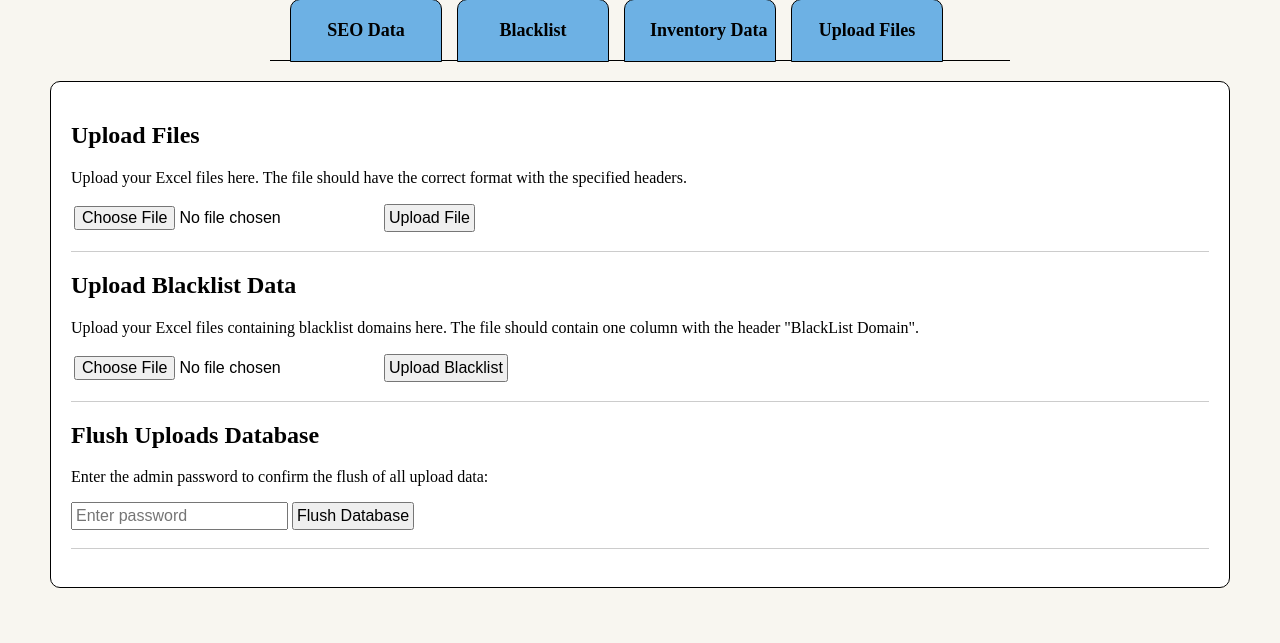
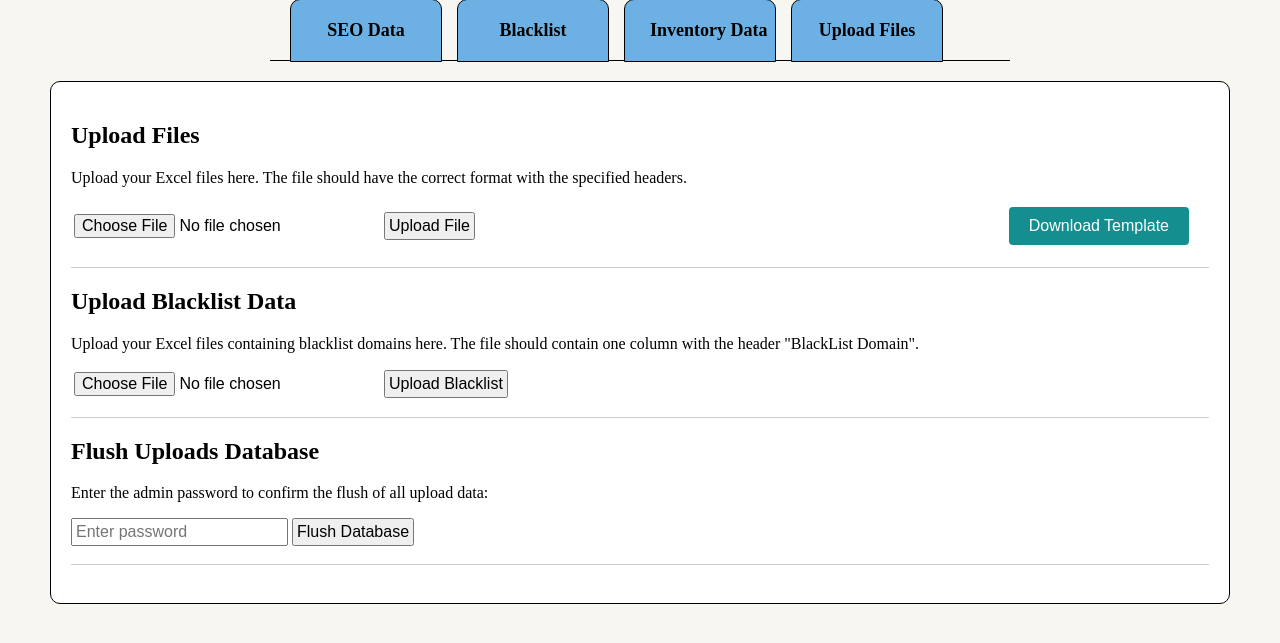
Before and after one commit to samiulhuda360/SEO_DATATABLE, a Flask app: page /upload in a window 1280 px wide. Shown: the part 139-782 px from the top of the page. Run offline with Flask 3, Linux system fonts and the light colour scheme; a user stored in the database is signed in; some libraries are stand-ins or nearby versions.

Commit message:
Template download

```diff
--- a/app.py
+++ b/app.py
@@ -1,4 +1,4 @@
-from flask import Flask, render_template, request, redirect, url_for, flash, jsonify, session
+from flask import Flask, render_template, request, redirect, url_for, flash, jsonify, session, send_file
 from flask_login import LoginManager, UserMixin, login_user, login_required, logout_user, current_user
 from flask_cors import CORS
 import sqlite3
@@ -414,5 +414,12 @@ def flush_uploads():
 
     return redirect(url_for('upload_files'))
 
+@app.route('/download_template')
+def download_template():
+    # Path to the Excel template file
+    template_path = 'path/to/your/template.xlsx'
+
+    return send_file(template_path, as_attachment=True, attachment_filename='SEO_Data_upload_format.xlsx')
+
 if __name__ == '__main__':
     app.run(debug=True)
--- a/static/styles.css
+++ b/static/styles.css
@@ -300,6 +300,34 @@ button  {
     background-color: #f9f9f9;
 }
 
+.upload-section {
+    display: flex;
+    justify-content: space-between;
+    align-items: center;
+}
+
+.upload-form, .download-form {
+    margin: 0;
+}
+
+.aqua-button {
+    background-color: #148e8e;
+    color: white;
+    border: none;
+    padding: 10px 20px;
+    text-align: center;
+    text-decoration: none;
+    display: inline-block;
+    font-size: 16px;
+    margin: 4px 20px;
+    cursor: pointer;
+    border-radius: 4px;
+}
+
+.aqua-button:hover {
+    background-color: #00cccc;
+}
+
 
 #flash-messages .alert {
     padding: 10px;
--- a/templates/upload_files.html
+++ b/templates/upload_files.html
@@ -3,16 +3,21 @@
 {% block content %}
     <h2>Upload Files</h2>
     <p>Upload your Excel files here. The file should have the correct format with the specified headers.</p>
-    <form action="{{ url_for('upload_files') }}" method="post" enctype="multipart/form-data">
-        <input type="file" name="file" accept=".xlsx, .xls">
-        <button type="submit">Upload File</button>
-    </form>
+    <div class="upload-section">
+        <form action="{{ url_for('upload_files') }}" method="post" enctype="multipart/form-data" class="upload-form">
+            <input type="file" name="file" accept=".xlsx, .xls">
+            <button type="submit">Upload File</button>
+        </form>
+        <form action="{{ url_for('download_template') }}" method="get" class="download-form">
+            <button type="submit" class="aqua-button">Download Template</button>
+        </form>
+    </div>
 
     <div class="form-separator"></div> <!-- CSS styled separator -->
 
     <h2>Upload Blacklist Data</h2>
     <p>Upload your Excel files containing blacklist domains here. The file should contain one column with the header "BlackList Domain".</p>
-    <form action="{{ url_for('upload_blacklist') }}" method="post" enctype="multipart/form_data">
+    <form action="{{ url_for('upload_blacklist') }}" method="post" enctype="multipart/form-data">
         <input type="file" name="blacklist_file" accept=".xlsx, .xls">
         <button type="submit">Upload Blacklist</button>
     </form>
@@ -26,7 +31,6 @@
         <button type="submit">Flush Database</button>
     </form>
 
-
     <div class="form-separator"></div> <!-- Another separator -->
 
     {% with messages = get_flashed_messages() %}
```
Also changed, not shown: 1 other file.
